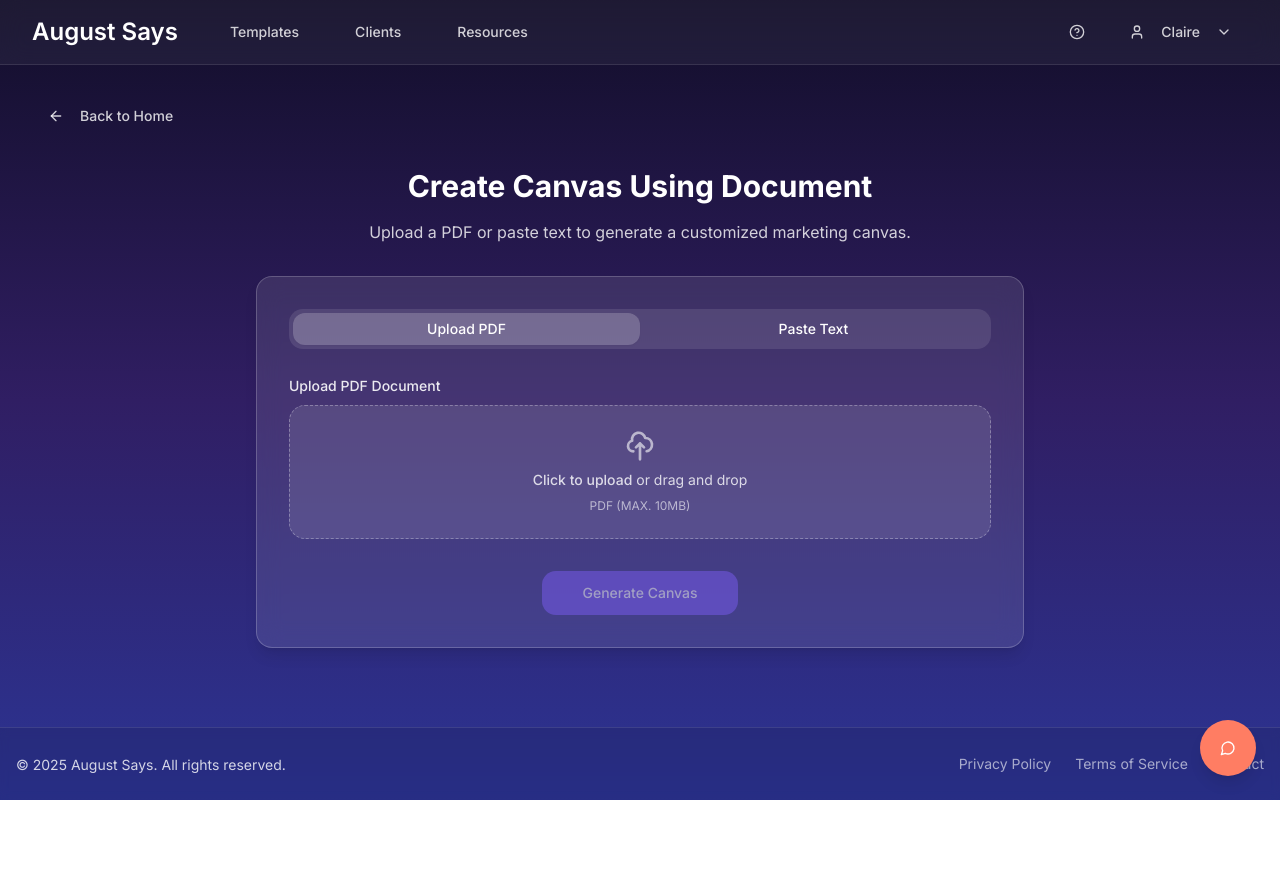
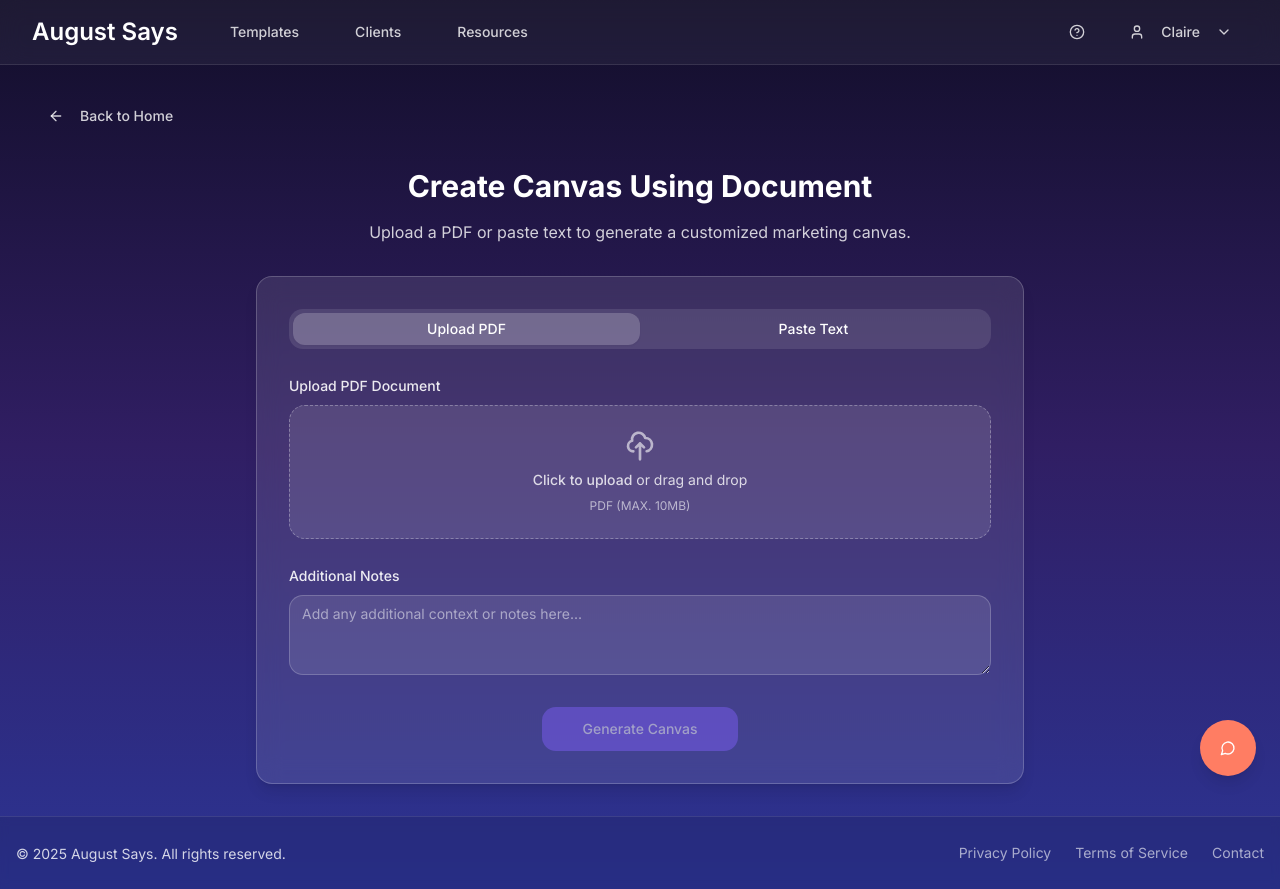
Before and after one commit to August-Says/august-says-mvp1, a React (Vite) app: page /pdf in a window 1280 px wide. Before the commit the page ends 800 px from the top, so only its background shows below. Built offline with nearby package versions, Linux system fonts and the light colour scheme; sample sign-in values are in the browser's storage; a web font is replaced by a local one.

Commit message:
Add text field to upload form
Adds a text field to the upload form to include additional text when uploading a file to the webhook.

```diff
--- a/src/components/pdf/PdfUploadForm.tsx
+++ b/src/components/pdf/PdfUploadForm.tsx
@@ -1,3 +1,4 @@
+
 import React, { useState } from 'react';
 import { Button } from '@/components/ui/button';
 import {
@@ -16,6 +17,7 @@ interface PdfUploadFormProps {
 const PdfUploadForm = ({ onSubmit, initialTextContent = '' }: PdfUploadFormProps) => {
   const [pdfFile, setPdfFile] = useState<File | null>(null);
   const [textContent, setTextContent] = useState(initialTextContent);
+  const [additionalNotes, setAdditionalNotes] = useState('');
   const [errors, setErrors] = useState<Record<string, string>>({});
 
   const validateForm = (activeTab: 'upload' | 'text') => {
@@ -45,9 +47,15 @@ const PdfUploadForm = ({ onSubmit, initialTextContent = '' }: PdfUploadFormProps
     }
 
     if (activeTab === 'text') {
-      onSubmit(textContent, 'text');
+      const contentWithNotes = additionalNotes.trim()
+        ? `${textContent}\n\nADDITIONAL NOTES:\n${additionalNotes}`
+        : textContent;
+      onSubmit(contentWithNotes, 'text');
     } else {
-      onSubmit(pdfFile?.name || 'Uploaded PDF', 'upload');
+      const fileNameWithNotes = additionalNotes.trim()
+        ? `${pdfFile?.name || 'Uploaded PDF'}\n\nADDITIONAL NOTES:\n${additionalNotes}`
+        : pdfFile?.name || 'Uploaded PDF';
+      onSubmit(fileNameWithNotes, 'upload');
     }
   };
 
@@ -83,6 +91,20 @@ const PdfUploadForm = ({ onSubmit, initialTextContent = '' }: PdfUploadFormProps
               />
             </FormField>
 
+            <FormField
+              label="Additional Notes"
+              htmlFor="additionalNotes"
+              className="mt-6"
+            >
+              <FormTextarea
+                id="additionalNotes"
+                value={additionalNotes}
+                onChange={(e) => setAdditionalNotes(e.target.value)}
+                placeholder="Add any additional context or notes here..."
+                rows={3}
+              />
+            </FormField>
+
             <div className="mt-8 flex justify-center">
               <Button
                 type="submit"
@@ -113,6 +135,20 @@ const PdfUploadForm = ({ onSubmit, initialTextContent = '' }: PdfUploadFormProps
               />
             </FormField>
 
+            <FormField
+              label="Additional Notes"
+              htmlFor="additionalNotesText"
+              className="mt-6"
+            >
+              <FormTextarea
+                id="additionalNotesText"
+                value={additionalNotes}
+                onChange={(e) => setAdditionalNotes(e.target.value)}
+                placeholder="Add any additional context or notes here..."
+                rows={3}
+              />
+            </FormField>
+
             <div className="mt-8 flex justify-center">
               <Button
                 type="submit"
--- a/src/hooks/useWebhookSubmission.ts
+++ b/src/hooks/useWebhookSubmission.ts
@@ -1,3 +1,4 @@
+
 import { useState } from 'react';
 import { toast } from 'sonner';
 
@@ -59,6 +60,13 @@ Detailed breakdown of primary and secondary audience segments.
 
     try {
       const queryParams = new URLSearchParams();
+
+      // Add additional notes as a separate parameter if present
+      if (params.additionalNotes) {
+        queryParams.append('additionalNotes', params.additionalNotes);
+        // Remove from params to avoid duplication
+        delete params.additionalNotes;
+      }
 
       Object.entries(params).forEach(([key, value]) => {
         if (value) {
```
